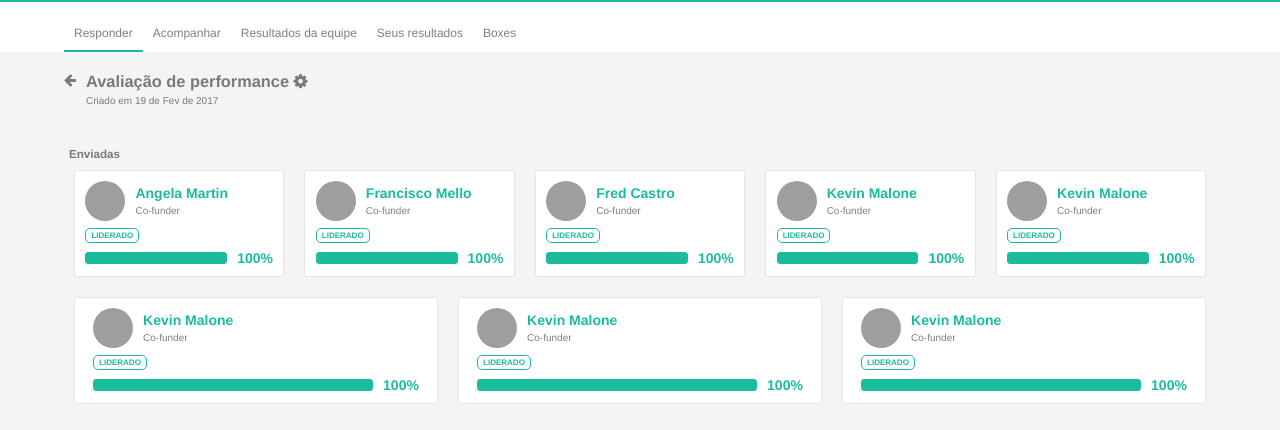
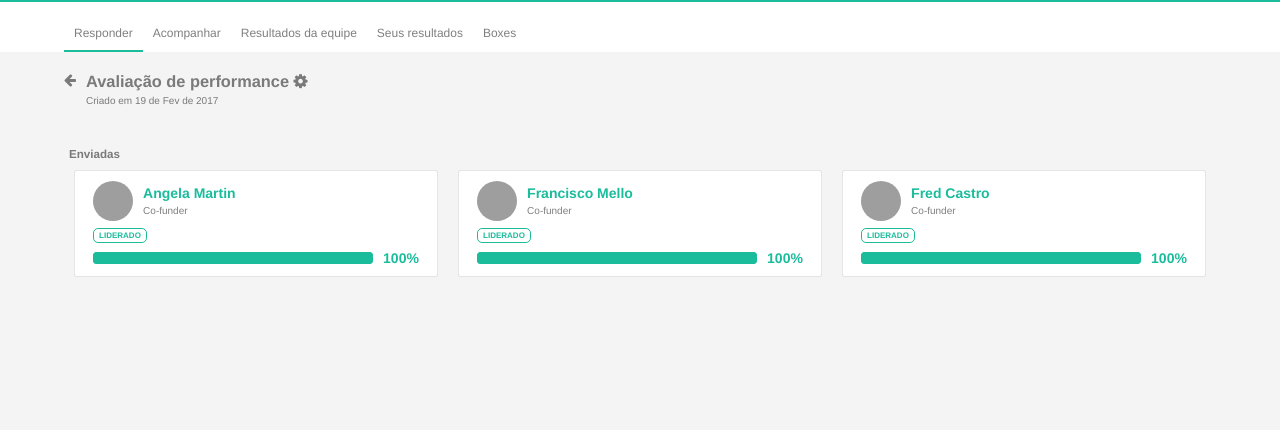
Before and after one commit to gustavoquinalha/ui-ux-qulture-rocks, a plain HTML site: page avaliacao.html in a window 1280 px wide. Shown: the part 50-480 px from the top of the page. Drawn offline with Linux system fonts and the light colour scheme; grey boxes are pictures that could not be loaded.

Commit message:
Update avaliacao.html

```diff
--- a/avaliacao.html
+++ b/avaliacao.html
@@ -201,179 +201,6 @@
         </div>
       </div>
 
-      <div class="card1">
-        <div class="full margin">
-          <div class="card1-topo">
-            <div class="card1-img">
-              <div class="img1" style="background:url('https://res.cloudinary.com/qulture/image/upload/c_fill,h_60,w_60/ext4coalqxedcwujea7g.png')">
-              </div>
-            </div>
-            <div class="card1-txt">
-              <h4 class="cor">Kevin Malone</h4>
-              <span>Co-funder</span>
-            </div>
-          </div>
-          <div class="tags-card1">
-            <div class="tags1">
-              <div class="tag1">
-                <span><strong>LIDERADO</strong></span>
-              </div>
-            </div>
-          </div>
-          <div class="total">
-            <div class="to">
-              <div class="tot">
-                <div class="barra">
-                  <div class="barrat">
-                  </div>
-                </div>
-              </div>
-              <div class="toto">
-                <strong>100%</strong>
-              </div>
-            </div>
-          </div>
-        </div>
-      </div>
-
-      <div class="card1">
-        <div class="full margin">
-          <div class="card1-topo">
-            <div class="card1-img">
-              <div class="img1" style="background:url('https://res.cloudinary.com/qulture/image/upload/c_fill,h_60,w_60/ext4coalqxedcwujea7g.png')">
-              </div>
-            </div>
-            <div class="card1-txt">
-              <h4 class="cor">Kevin Malone</h4>
-              <span>Co-funder</span>
-            </div>
-          </div>
-          <div class="tags-card1">
-            <div class="tags1">
-              <div class="tag1">
-                <span><strong>LIDERADO</strong></span>
-              </div>
-            </div>
-          </div>
-          <div class="total">
-            <div class="to">
-              <div class="tot">
-                <div class="barra">
-                  <div class="barrat">
-                  </div>
-                </div>
-              </div>
-              <div class="toto">
-                <strong>100%</strong>
-              </div>
-            </div>
-          </div>
-        </div>
-      </div>
-
-      <div class="card1">
-        <div class="full margin">
-          <div class="card1-topo">
-            <div class="card1-img">
-              <div class="img1" style="background:url('https://res.cloudinary.com/qulture/image/upload/c_fill,h_60,w_60/ext4coalqxedcwujea7g.png')">
-              </div>
-            </div>
-            <div class="card1-txt">
-              <h4 class="cor">Kevin Malone</h4>
-              <span>Co-funder</span>
-            </div>
-          </div>
-          <div class="tags-card1">
-            <div class="tags1">
-              <div class="tag1">
-                <span><strong>LIDERADO</strong></span>
-              </div>
-            </div>
-          </div>
-          <div class="total">
-            <div class="to">
-              <div class="tot">
-                <div class="barra">
-                  <div class="barrat">
-                  </div>
-                </div>
-              </div>
-              <div class="toto">
-                <strong>100%</strong>
-              </div>
-            </div>
-          </div>
-        </div>
-      </div>
-
-      <div class="card1">
-        <div class="full margin">
-          <div class="card1-topo">
-            <div class="card1-img">
-              <div class="img1" style="background:url('https://res.cloudinary.com/qulture/image/upload/c_fill,h_60,w_60/ext4coalqxedcwujea7g.png')">
-              </div>
-            </div>
-            <div class="card1-txt">
-              <h4 class="cor">Kevin Malone</h4>
-              <span>Co-funder</span>
-            </div>
-          </div>
-          <div class="tags-card1">
-            <div class="tags1">
-              <div class="tag1">
-                <span><strong>LIDERADO</strong></span>
-              </div>
-            </div>
-          </div>
-          <div class="total">
-            <div class="to">
-              <div class="tot">
-                <div class="barra">
-                  <div class="barrat">
-                  </div>
-                </div>
-              </div>
-              <div class="toto">
-                <strong>100%</strong>
-              </div>
-            </div>
-          </div>
-        </div>
-      </div>
-      <div class="card1">
-        <div class="full margin">
-          <div class="card1-topo">
-            <div class="card1-img">
-              <div class="img1" style="background:url('https://res.cloudinary.com/qulture/image/upload/c_fill,h_60,w_60/ext4coalqxedcwujea7g.png')">
-              </div>
-            </div>
-            <div class="card1-txt">
-              <h4 class="cor">Kevin Malone</h4>
-              <span>Co-funder</span>
-            </div>
-          </div>
-          <div class="tags-card1">
-            <div class="tags1">
-              <div class="tag1">
-                <span><strong>LIDERADO</strong></span>
-              </div>
-            </div>
-          </div>
-          <div class="total">
-            <div class="to">
-              <div class="tot">
-                <div class="barra">
-                  <div class="barrat">
-                  </div>
-                </div>
-              </div>
-              <div class="toto">
-                <strong>100%</strong>
-              </div>
-            </div>
-          </div>
-        </div>
-      </div>
 
 
     </div>
```
